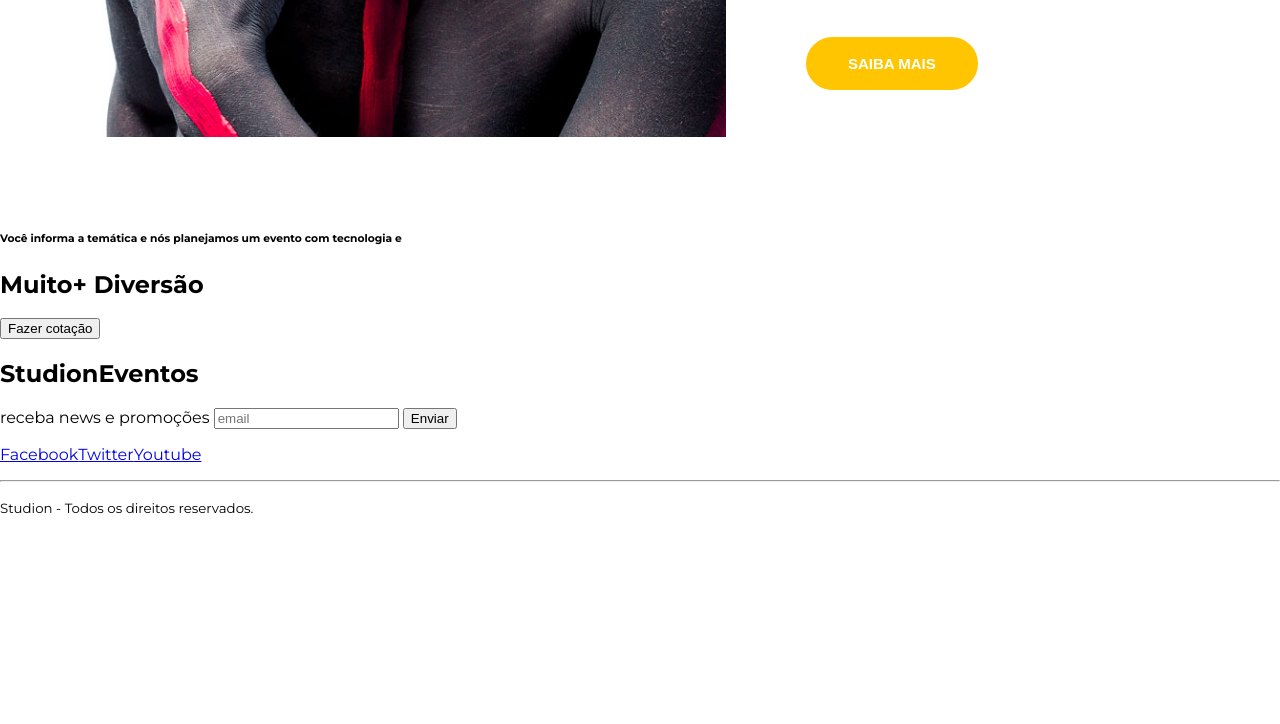
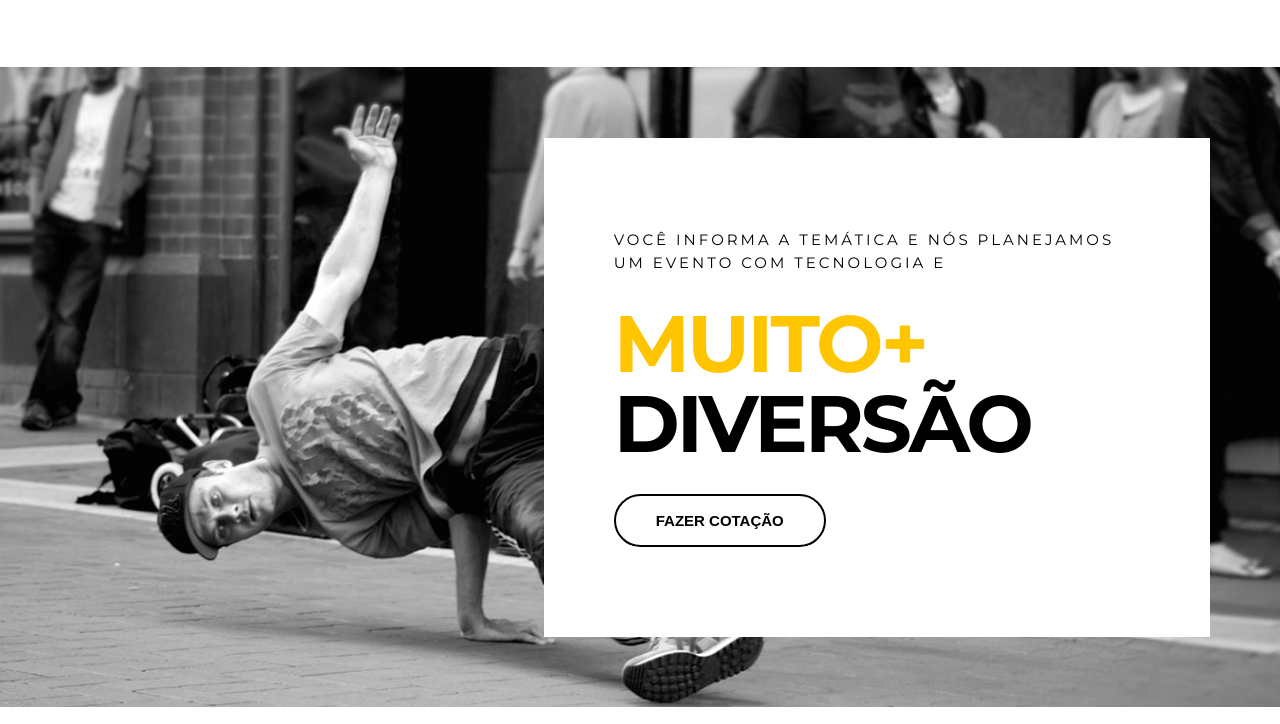
Before and after one commit to Ranayke/studionweb, a website: page src/index.html in a window 1280 px wide. Shown: the part 1488-2212 px from the top of the page. Before the commit the page ends 2021 px from the top, so only its background shows below. Drawn offline with Linux system fonts and the light colour scheme.

Commit message:
feat(main): implemented quote styles

```diff
--- a/src/index.html
+++ b/src/index.html
@@ -94,13 +94,15 @@
             </div>
         </section>
 
-        <section>
-            <div>
+        <section class="quote">
+            <div class="container quote__container">
+                <div class="quote__copy">
                     <h6>
                         Você informa a temática e nós planejamos um evento com tecnologia e
                     </h6>
-                <h2><span>Muito+ </span>Diversão</h2>
-                <button>Fazer cotação</button>
+                    <h2><span class="copy--primary">Muito+ </span>Diversão</h2>
+                    <button class="btn btn--quote">Fazer cotação</button>
+                </div>
             </div>
         </section>
     </main>
--- a/src/style.css
+++ b/src/style.css
@@ -100,7 +100,7 @@ ul {
 
 .slide {
     position: relative;
-    height: calc(100vh - 7.75rem);
+    /*height: calc(100vh - 7.25rem);*/
 }
 
 .slide__background-image {
@@ -113,7 +113,8 @@ ul {
 .slide__copy {
     position: absolute;
     left: 50vw;
-    top: 6.25rem;
+    top: 0;
+    /*6.25rem*/
 }
 
 .slide__copy h6 {
@@ -217,4 +218,53 @@ ul {
 .btn--institutional:hover {
     color: var(--color-copy);
     background: unset;
+    box-shadow: 0 1rem 1rem #0006;
 }
+
+.quote {
+    background-image: url(./images/parallax.jpg);
+    background-attachment: fixed;
+    background-repeat: no-repeat;
+    background-size: cover;
+    background-position: center;
+}
+
+.quote__container {
+    display: grid;
+    align-items: center;
+    justify-items: end;
+    min-height: 80vh;
+}
+
+.quote__copy {
+    background-color: #fff;
+    padding: 5.625rem 4.375rem;
+}
+
+.quote__copy h6 {
+    font-size: 0.9375rem;
+    font-weight: 400;
+    letter-spacing: .1875rem;
+    line-height: 1.4375rem;
+    max-width: 53ch;
+    text-transform: uppercase;
+    margin: 0;
+}
+
+.quote__copy h2 {
+    font-size: 5rem;
+    line-height: 5rem;
+    text-transform: uppercase;
+    letter-spacing: -.1875rem;
+    margin: 1.875rem 0;
+}
+
+.quote__copy h2 span {
+    display: block;
+}
+
+.btn--quote {
+    color: var(--color-copy);
+    border-color: var(--color-copy);
+    background: unset;
+}
```
Lines whose indentation alone changed are shown as unchanged.
